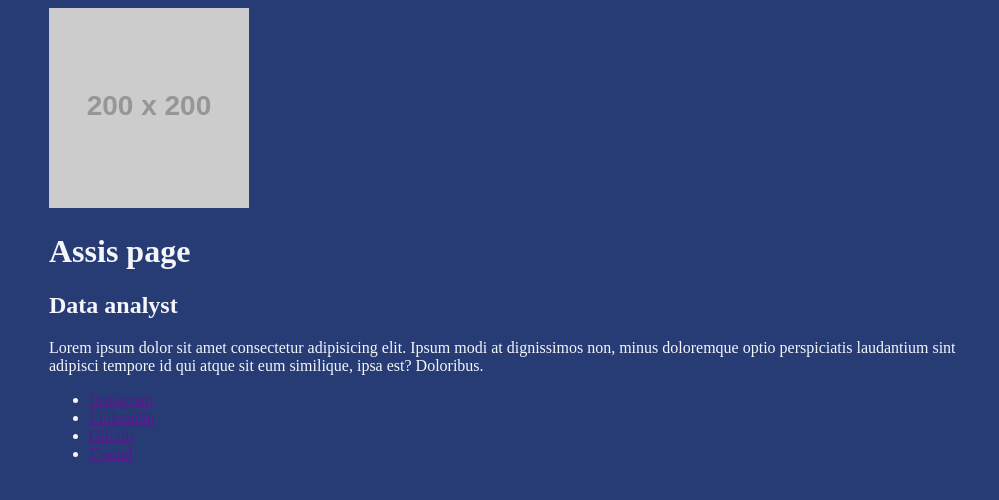
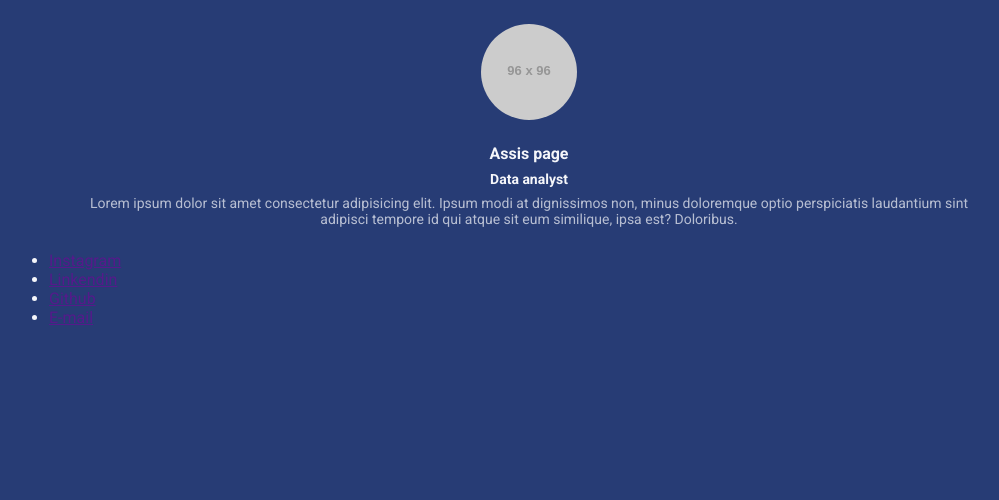
Before and after one commit to asousaadev/LESS, a website: page index.html in a window 1280 px wide. Shown: the whole page, without its empty margins (111-1110 px from the left). Drawn offline with Linux system fonts and the light colour scheme; placeholder pictures from the web are drawn by us.

Commit message:
estilização titulu e add mix

```diff
--- a/index.html
+++ b/index.html
@@ -6,18 +6,23 @@
     <meta name="viewport" content="width=device-width, initial-scale=1.0">
     <title>Página do Assis</title>
     <link rel="stylesheet" href="./build/styles/main.css">
+    <link rel="preconnect" href="https://fonts.googleapis.com">
+<link rel="preconnect" href="https://fonts.gstatic.com" crossorigin>
+<link href="https://fonts.googleapis.com/css2?family=Roboto:wght@100;400;700&display=swap" rel="stylesheet">
 </head>
 
 <body>
     <div class="container">
         <header>
-            <img src="https://via.placeholder.com/200x200" alt="">
-            <h1>Assis page</h1>
-            <h2>Data analyst</h2>
-            <p>
-                Lorem ipsum dolor sit amet consectetur adipisicing elit. Ipsum modi at dignissimos non, minus doloremque
-                optio perspiciatis laudantium sint adipisci tempore id qui atque sit eum similique, ipsa est? Doloribus.
-            </p>
+            <img class="profile-avatar" src="https://via.placeholder.com/96x96" alt="">
+            <div class="profile-bio">
+                <h1 class="profile-bio-name">Assis page</h1>
+                <h2 class="profile-bio-subtitle">Data analyst</h2>
+                <p class="profile-bio-description">
+                    Lorem ipsum dolor sit amet consectetur adipisicing elit. Ipsum modi at dignissimos non, minus doloremque
+                    optio perspiciatis laudantium sint adipisci tempore id qui atque sit eum similique, ipsa est? Doloribus.
+                </p>
+            </div>
         </header>
         <nav>
             <ul>
--- a/src/styles/main.less
+++ b/src/styles/main.less
@@ -2,6 +2,16 @@
 @breakpointMobile: ~"(max-width: 767px)";
 @breakpointTablet: ~"(min-width: 768px) and (max-width: 1023px)";
 
+.marginBottom8{
+    margin-bottom: 8px;
+}
+
+*{
+    margin: 0;
+    padding: 0;
+    box-sizing: border-box;
+    font-family: 'Roboto', sans-serif;
+}
 body{
     background-color: @corDeFundo;
     color: @corDosTextos;
@@ -19,3 +29,32 @@ body{
         max-width: 70%;
     }
 }
+
+header{
+    padding: 24px;
+
+    .profile-avatar{
+        display: block;
+        margin: 0 auto 24px;
+        border-radius: 50%;
+    }
+}
+
+.profile-bio{
+    text-align: center;
+    &-name{
+        font-size: 16px;
+        .marginBottom8();
+    }
+    &-subtitle{
+        font-size: 14px;
+        .marginBottom8();
+    }
+
+    &-description{
+        font-size: 14px;
+        opacity: .7;
+    }
+
+
+}
```
Also changed, not shown: build/styles/main.css.
